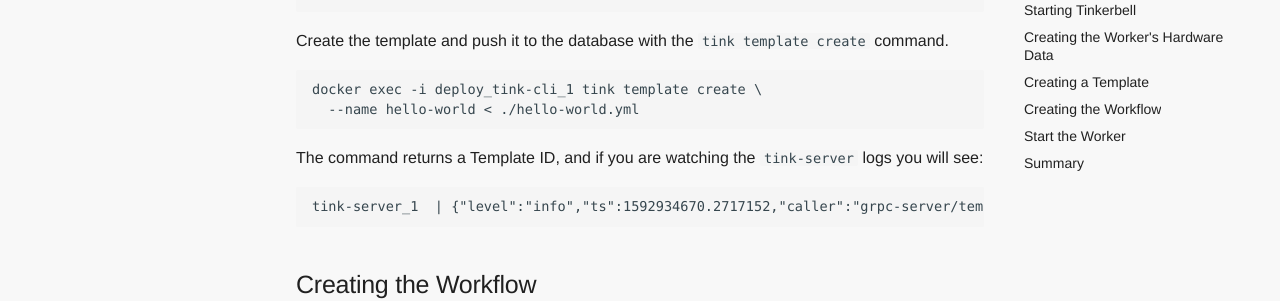
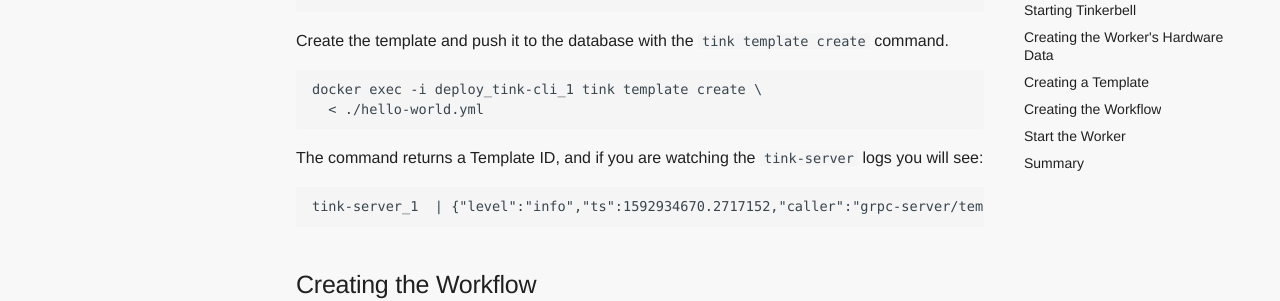
Before and after one commit to tinkerbell/tinkerbell-docs, an MkDocs documentation site: the page built from docs/setup/local-vagrant.md, in a window 1280 px wide and 900 px high, scrolled down 3998 px. Shown: the part 179-480 px from the top of the window. Built offline with MkDocs 1.6.1 and Material for MkDocs 9.7.7, drawn with Linux system fonts in a browser that asks for light colours; some web fonts are replaced.

````diff
--- a/docs/setup/local-vagrant.md
+++ b/docs/setup/local-vagrant.md
@@ -184,7 +184,7 @@ Create the template and push it to the database with the `tink template create`
 
 ```
 docker exec -i deploy_tink-cli_1 tink template create \
-  --name hello-world < ./hello-world.yml
+  < ./hello-world.yml
 ```
 
 The command returns a Template ID, and if you are watching the `tink-server` logs you will see:
````
